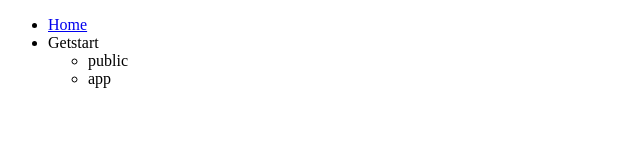
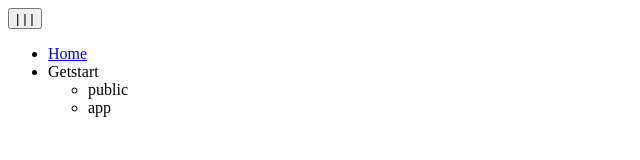
Before and after one commit to Isaque-Claudino-dos-Santos/myBootstrep, a plain HTML site: page index.html in a window 1280 px wide. Shown: the whole page, without its empty margins (0-640 px from the left). Drawn offline with Linux system fonts and the light colour scheme.

Commit message:
test dowp down

```diff
--- a/index.html
+++ b/index.html
@@ -1,5 +1,6 @@
 <!DOCTYPE html>
 <html lang="pt-br">
+
 <head>
    <meta charset="UTF-8">
    <meta http-equiv="X-UA-Compatible" content="IE=edge">
@@ -7,8 +8,10 @@
    <title>My Bootstrep</title>
    <link rel="stylesheet" href="./bootstrep/index.css">
 </head>
+
 <body>
    <nav>
+      <button class="dropdown">| | |</button>
       <ul>
          <li><a href="#">Home</a></li>
          <li>Getstart</li>
@@ -21,4 +24,5 @@
 
    <script src="./bootstrep/index.js" type="module"></script>
 </body>
+
 </html>
```
Lines whose indentation alone changed are shown as unchanged.
